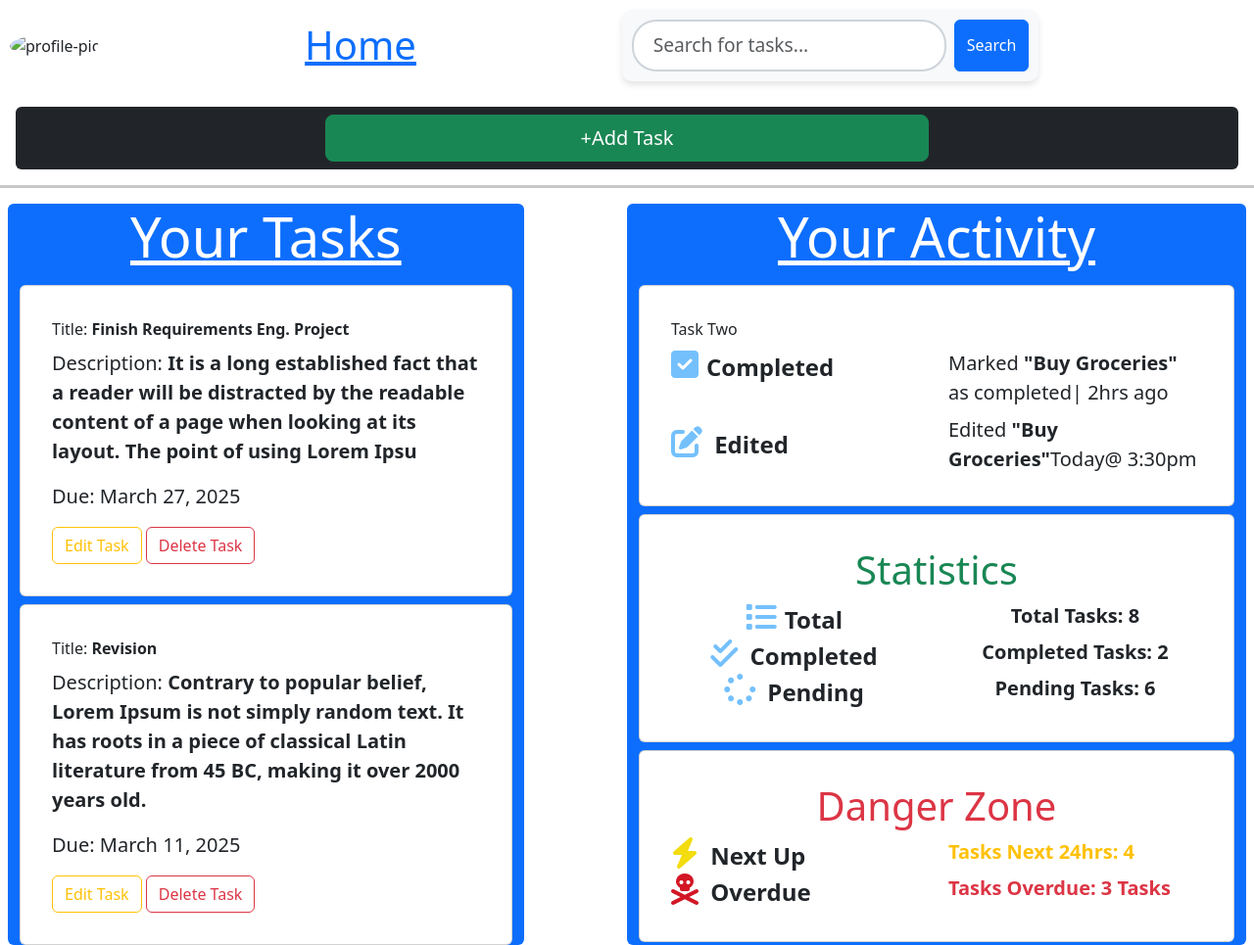
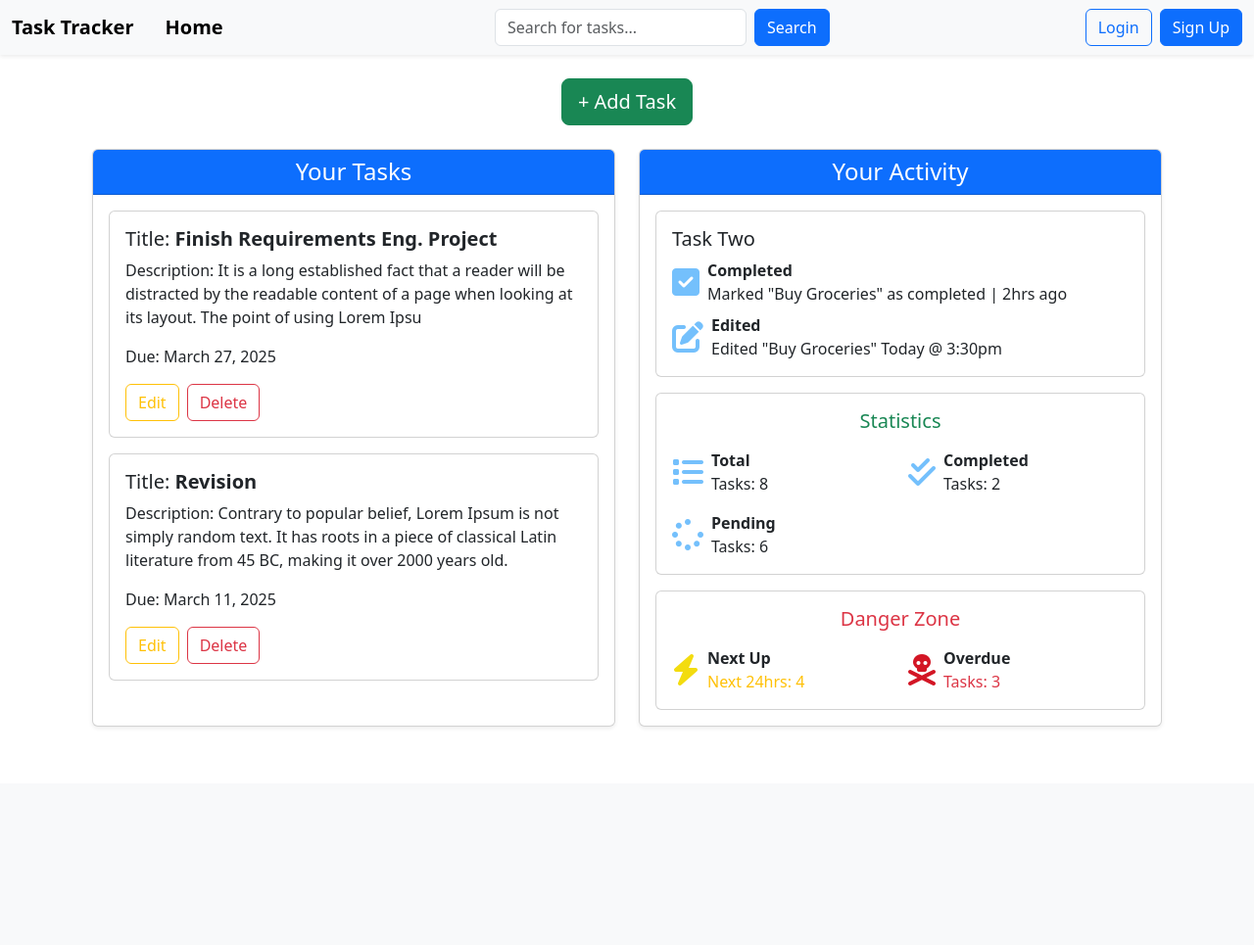
Before and after one commit to Nyanja23/R.E-Project, a Django app: page / in a window 1280 px wide. Shown: the whole page at 98% size. After the commit the page ends 742 px from the top, so only its background shows below. Run offline with Django 5.2, Linux system fonts and the light colour scheme; data comes from the database, SQL or seed files in the repository; both versions use the stored data as it was after the commit; some libraries are stand-ins or nearby versions.

Commit message:
added styles and edit-profile functionality but it is not working,joseph help

```diff
--- a/base/templates/base/index.html
+++ b/base/templates/base/index.html
@@ -1,117 +1,124 @@
 {% extends 'main.html' %}
+{% load static %}
 
 {% block content %}
-{% load static %}
+<div class="container my-4">
+    <!-- Add Task Button -->
+    <div class="text-center mb-4">
+        <a href="{% url 'add-task' %}" class="btn btn-success btn-lg">+ Add Task</a>
+    </div>
 
-    <div id="my-div" class="">
-        <div class="btn-container m-3 bg-dark text-white p-2 rounded">
-            <a href="{% url 'add-task' %}" class="btn btn-success btn-lg d-block w-50 mx-auto">+Add Task</a>
+    <!-- Main Content Row -->
+    <div class="row g-4">
+        <!-- Tasks Column -->
+        <div class="col-lg-6">
+            <div class="card h-100 shadow-sm">
+                <div class="card-header bg-primary text-white">
+                    <h2 class="h4 mb-0 text-center">Your Tasks</h2>
                 </div>
-        <hr class="border-3">
-        <div  class="row justify-content-between mx-2">
-            <!-- First Column -->
-            <div class="col-sm-5 bg-primary text-white rounded">
-                <p class="display-4 fw-lighter  text-center text-decoration-underline text-white">Your Tasks</p>
+                <div class="card-body">
                     {% for task in tasks %}
-                <div class="card mt-2 p-3">
+                        <div class="card mb-3">
                             <div class="card-body">
-                        <div class="card-title">Title: <span class="fw-bold">{{task.title}}</span></div>
-                        <p class="card-text lead">Description: <span class="fw-bold">{{task.description}}</span></p>
-                        <!-- Crud Links -->
-                         <p class="lead">Due: {{task.due_date}}</p>
-                       <div id="container-fluid">
-                        <a href="{% url 'edit-task' task.id %}" class="btn btn-outline-warning m-3 m-md-0">Edit Task</a>
-                        <a href="{% url 'delete-task' task.id %}" class="btn btn-outline-danger m-3 m-md-0">Delete Task</a>
+                                <h5 class="card-title">Title: <span class="fw-bold">{{task.title}}</span></h5>
+                                <p class="card-text">Description: <span class="fw-normal">{{task.description}}</span></p>
+                                <p class="card-text">Due: <span class="fw-normal">{{task.due_date}}</span></p>
+                                <div class="d-flex gap-2">
+                                    <a href="{% url 'edit-task' task.id %}" class="btn btn-outline-warning">Edit</a>
+                                    <a href="{% url 'delete-task' task.id %}" class="btn btn-outline-danger">Delete</a>
                                 </div>
                             </div>
                         </div>
+                    {% empty %}
+                        <p class="text-muted text-center">No tasks yet.</p>
                     {% endfor %}
                 </div>
-            <!-- Second Column -->
-            <div class="col-sm-6 bg-primary rounded text-white justify-content-center align-items-center">
-                <p class="display-4 fw-lighter  text-center text-decoration-underline text-white">Your Activity</p>
-
-                    <div class="card mt-2 p-3">
-                        <div class="card-body">
-                            <div class="card-title">Task Two</div>
-                            <div class="row activity">
-                                <div class="col">
-                                    <i class="icon fa-solid fa-square-check fa-2x" style="color: #74C0FC;"></i><span class="mx-2 fw-bold fs-4">Completed</span>
-                                </div>
-                                <div class="col">
-                                    <p class="card-text lead">Marked <span class="fw-bold">"Buy Groceries"</span> as completed| 2hrs ago</p>
             </div>
         </div>
-                            <div class="row mt-2 align-items-center justify-content-around activity">
-                                <div class="col">
-                                    <i class="fa-solid fa-pen-to-square fa-2x" style="color: #74C0FC;"></i>
-                                    <span class="mx-2 fw-bold fs-4">Edited</span>
+
+        <!-- Activity Column -->
+        <div class="col-lg-6">
+            <div class="card h-100 shadow-sm">
+                <div class="card-header bg-primary text-white">
+                    <h2 class="h4 mb-0 text-center">Your Activity</h2>
                 </div>
-                                <div class="col">
-                                    <p class="card-text lead">Edited <span class="fw-bold">"Buy Groceries"</span>Today@ 3:30pm</p>
+                <div class="card-body">
+                    <!-- Sample Activity -->
+                    <div class="card mb-3">
+                        <div class="card-body">
+                            <h5 class="card-title">Task Two</h5>
+                            <div class="d-flex align-items-center mb-2">
+                                <i class="fa-solid fa-square-check fa-2x me-2" style="color: #74C0FC;"></i>
+                                <div>
+                                    <strong>Completed</strong>
+                                    <p class="mb-0">Marked "Buy Groceries" as completed | 2hrs ago</p>
+                                </div>
+                            </div>
+                            <div class="d-flex align-items-center">
+                                <i class="fa-solid fa-pen-to-square fa-2x me-2" style="color: #74C0FC;"></i>
+                                <div>
+                                    <strong>Edited</strong>
+                                    <p class="mb-0">Edited "Buy Groceries" Today @ 3:30pm</p>
                                 </div>
                             </div>
                         </div>
                     </div>
-                <!-- STATISTICS SECTION -->
-                    <div class="card mt-2 p-3">
+
+                    <!-- Statistics -->
+                    <div class="card mb-3">
                         <div class="card-body">
-                            <div class="text-center">
-                                <h1 class=" fw-lighter text-center text-success">Statistics</h1>
-                                <div class="row">
-                                    <div class="col">
-                                        <i class="fa-sharp fa-solid fa-list fa-2x" style="color: #74C0FC;"></i><span class="mx-2 fw-bold fs-4">Total</span>
-                                    </div>
-                                    <div class="col">
-                                        <p class="card-text lead fw-bold">Total Tasks: 8</p>
+                            <h3 class="h5 text-center text-success mb-3">Statistics</h3>
+                            <div class="row g-3">
+                                <div class="col-6 d-flex align-items-center">
+                                    <i class="fa-sharp fa-solid fa-list fa-2x me-2" style="color: #74C0FC;"></i>
+                                    <div>
+                                        <strong>Total</strong>
+                                        <p class="mb-0">Tasks: 8</p>
                                     </div>
                                 </div>
-                                <div class="row">
-                                    <div class="col">
-                                        <i class="fa-solid fa-check-double fa-2x" style="color: #74C0FC;"></i>
-                                        <span class="mx-2 fw-bold fs-4">Completed</span>
-                                    </div>
-                                    <div class="col">
-                                        <p class="card-text lead fw-bold">Completed Tasks: 2</p>
+                                <div class="col-6 d-flex align-items-center">
+                                    <i class="fa-solid fa-check-double fa-2x me-2" style="color: #74C0FC;"></i>
+                                    <div>
+                                        <strong>Completed</strong>
+                                        <p class="mb-0">Tasks: 2</p>
                                     </div>
                                 </div>
-                                <div class="row">
-                                    <div class="col">
-                                        <i class="fa-solid fa-spinner fa-2x" style="color: #74C0FC;"></i>
-                                        <span class="mx-2 fw-bold fs-4">Pending</span>
-                                    </div>
-                                    <div class="col">
-                                        <p class="card-text lead fw-bold">Pending Tasks: 6</p>
+                                <div class="col-6 d-flex align-items-center">
+                                    <i class="fa-solid fa-spinner fa-2x me-2" style="color: #74C0FC;"></i>
+                                    <div>
+                                        <strong>Pending</strong>
+                                        <p class="mb-0">Tasks: 6</p>
                                     </div>
                                 </div>
                             </div>
                         </div>
                     </div>
-                <!-- DANGER ZONE SECTION -->
-                    <div class="card mt-2 p-3">
+
+                    <!-- Danger Zone -->
+                    <div class="card">
                         <div class="card-body">
-                            <h1 class="fw-lighter text-center text-danger">Danger Zone</h1>
-                            <div class="row">
-                                <div class="col">
-                                    <i class="fa-solid fa-bolt fa-2x" style="color: #f3dc0f;"></i>
-                                    <span class="mx-2 fw-bold fs-4">Next Up</span>
-                                </div>
-                                <div class="col">
-                                    <p class="card-text lead fw-bold text-warning">Tasks Next 24hrs: 4</p>
+                            <h3 class="h5 text-center text-danger mb-3">Danger Zone</h3>
+                            <div class="row g-3">
+                                <div class="col-6 d-flex align-items-center">
+                                    <i class="fa-solid fa-bolt fa-2x me-2" style="color: #f3dc0f;"></i>
+                                    <div>
+                                        <strong>Next Up</strong>
+                                        <p class="mb-0 text-warning">Next 24hrs: 4</p>
                                     </div>
                                 </div>
-                            <div class="row">
-                                <div class="col">
-                                    <i class="fa-solid fa-skull-crossbones fa-2x" style="color: #d31625;"></i>
-                                    <span class="mx-2 fw-bold fs-4">Overdue</span>
-                                </div>
-                                <div class="col">
-                                    <p class="card-text lead fw-bold text-danger">Tasks Overdue: 3 Tasks</p>
+                                <div class="col-6 d-flex align-items-center">
+                                    <i class="fa-solid fa-skull-crossbones fa-2x me-2" style="color: #d31625;"></i>
+                                    <div>
+                                        <strong>Overdue</strong>
+                                        <p class="mb-0 text-danger">Tasks: 3</p>
                                     </div>
                                 </div>
                             </div>
                         </div>
                     </div>
                 </div>
-
+            </div>
+        </div>
+    </div>
+</div>
 {% endblock %}
--- a/base/urls.py
+++ b/base/urls.py
@@ -9,4 +9,5 @@
     path('login/',views.user_login,name="login"),
     path('logout/',views.user_logout,name="logout"),
     path('register/',views.register,name="register"),
+    path('edit-profile/', views.edit_profile_view, name='edit-profile'),
 ]
--- a/base/views.py
+++ b/base/views.py
@@ -1,8 +1,9 @@
 from django.shortcuts import render,redirect
 from .models import User,Task,TaskActivity
-from .forms import TaskForm
+from .forms import TaskForm, UserForm
 from django.contrib.auth import authenticate,login,logout
 from django.contrib import messages
+from django.contrib.auth.decorators import login_required
 
 
 
@@ -75,3 +76,16 @@
         except:
             messages.error(request,'An error occured')
     return render(request,'base/login_register.html')
+
+@login_required
+def edit_profile_view(request):
+    profile = request.user
+    if request.method == 'POST':
+        form = UserForm(request.POST, request.FILES, instance=profile)
+        if form.is_valid():
+            form.save()
+            messages.success(request, 'Profile updated successfully!')
+            return redirect('home')
+    else:
+        form = UserForm(instance=profile)
+    return render(request, 'edit_profile.html', {'form': form})
--- a/templates/main.html
+++ b/templates/main.html
@@ -9,45 +9,60 @@
     <link rel="stylesheet" href="{% static 'css/style.css' %}">
     <script src="https://kit.fontawesome.com/ccdd679bcf.js" crossorigin="anonymous"></script>
 </head>
-<body>
-    <div class="top-nav">
-        <div class="profile-picture">
-            <img class="img-fluid rounded-circle" src="{{request.user.avatar.url}}" alt="profile-pic" width="1773" height="1773">
+<body><nav class="navbar navbar-expand-lg navbar-light bg-light shadow-sm">
+<div class="container-fluid">
+    <!-- Profile Section -->
+    <div class="d-flex align-items-center me-3">
         {% if request.user.is_authenticated %}
-            <p class="lead fw-bold">Hello {{user.username}}</p>
+            <img class="rounded-circle me-2" src="{{request.user.avatar.url}}" alt="profile-pic" width="50" height="50">
+            <span class="fw-bold">Hello {{user.username}}</span>
+        {% else %}
+            <span class="navbar-brand fw-bold">Task Tracker</span>
         {% endif %}
-            <!-- <i class="fa-sharp fa-solid fa-house fa-5x"></i> -->
     </div>
-        <div class="home-link">
-            <a class="display-6 link-offset-1-hover" href="/">Home</a>
-        </div>
-        <div class="search-box">
+
+    <!-- Home Link -->
+    <a class="navbar-brand fw-bold" href="/">Home</a>
+
+    <!-- Search Form -->
+    <div class="mx-auto" style="max-width: 500px;">
         <form class="d-flex" method="get" role="search">
             <input class="form-control me-2" type="search" placeholder="Search for tasks..." aria-label="Search">
             <button class="btn btn-primary" type="submit">Search</button>
         </form>
     </div>
-        <div class="account">
 
+    <!-- Account Actions -->
+    <div class="d-flex gap-2">
         {% if request.user.is_authenticated %}
-            <a href="{% url 'logout' %}" class="btn btn-primary">Logout</a>
-            <a href="#" class="btn btn-primary">Edit Profile</a>
+            <a href="{% url 'logout' %}" class="btn btn-outline-primary">Logout</a>
+            <a href="{% url 'edit-profile'%}" class="btn btn-primary">Edit Profile</a>
+        {% else %}
+            <a href="{% url 'login' %}" class="btn btn-outline-primary">Login</a>
+            <a href="{% url 'register' %}" class="btn btn-primary">Sign Up</a>
+        {% endif %}
+    </div>
+</div>
+</nav>
+
+    <!-- Messages Section -->
+    {% if messages %}
+        <div class="container mt-3">
+            {% for message in messages %}
+                <div class="alert alert-{{message.tags}} alert-dismissible fade show" role="alert">
+                    {{message}}
+                    <button type="button" class="btn-close" data-bs-dismiss="alert" aria-label="Close"></button>
+                </div>
+            {% endfor %}
+        </div>
     {% endif %}
 
-        </div>
-    </div>
-    {% if messages%}
-    <div>
-    {% for message in messages %}
-    <div class="alert alert-{{message.tags}}">
-        {{message}}
+    <!-- Main Content -->
+    <main class="container mt-4">
+        {% block content %}
+        {% endblock %}
+    </main>
 
-    {% endfor %}
-
-    {% endif %}
-    {% block content %}
-
-    {% endblock %}
     <script src="https://cdn.jsdelivr.net/npm/bootstrap@5.3.3/dist/js/bootstrap.bundle.min.js" integrity="sha384-YvpcrYf0tY3lHB60NNkmXc5s9fDVZLESaAA55NDzOxhy9GkcIdslK1eN7N6jIeHz" crossorigin="anonymous"></script>
 </body>
 </html>
```
Also changed, not shown: base/templates/base/delete_task.html (+19 -6 lines), base/templates/base/login_register.html (+31 -28 lines), db.sqlite3. Lines whose indentation alone changed are shown as unchanged.
